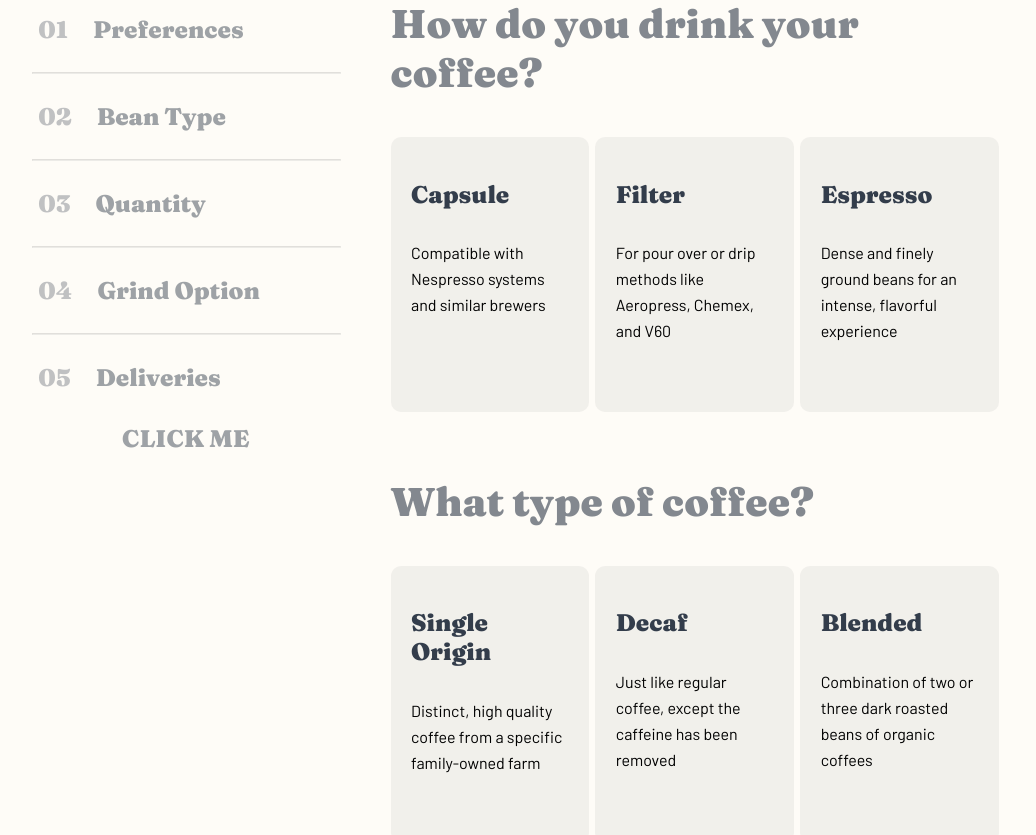
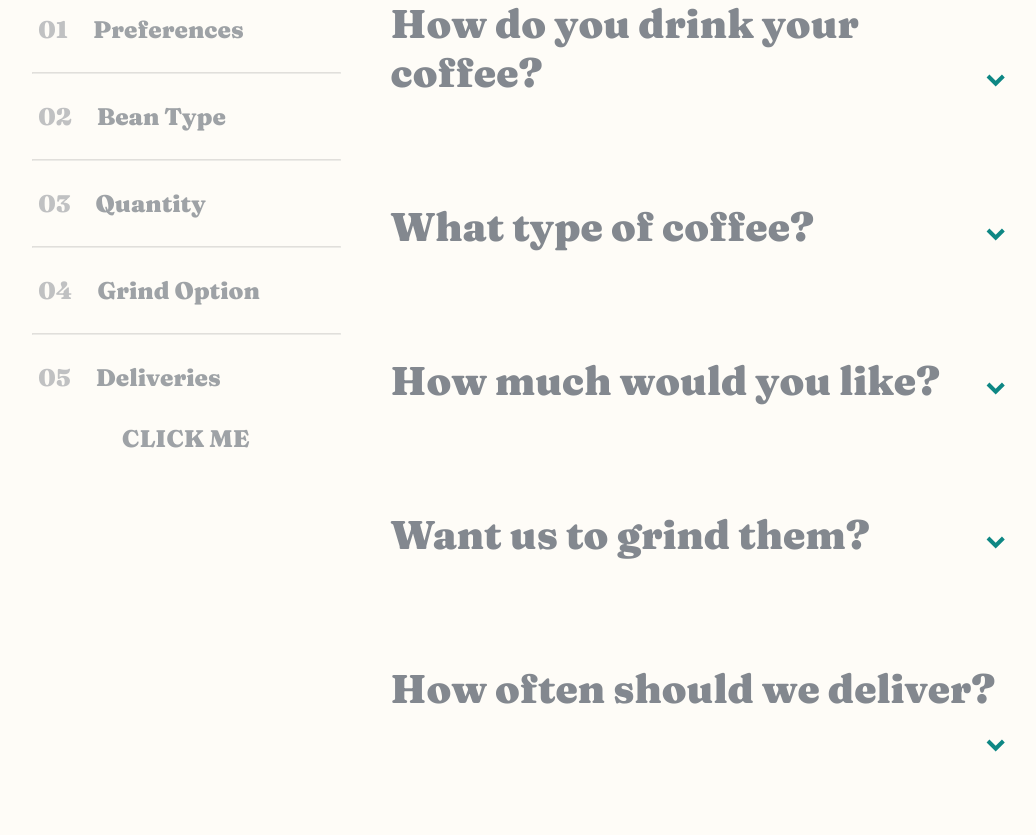
Before and after one commit to Luktoria/Coffeeroasters-app, a React (Create React App) app: page /Coffeeroasters-app/createplan in a window 1280 px wide. Shown: the part 1460-2295 px from the top of the page, without its empty margins (147-1183 px from the left). Built offline with nearby package versions, Linux system fonts and the light colour scheme.

Commit message:
Continued working on splitting up CreatePlan

```diff
--- a/src/Components/CreatePlan/CreatePlan.jsx
+++ b/src/Components/CreatePlan/CreatePlan.jsx
@@ -2,49 +2,20 @@ import { useState } from 'react';
 import CreateSteps from '../CreateSteps';
 import CreateBanner from './CreateBanner';
 import CoffeeButton from './CoffeeButton';
-import OrderOption from './OrderOption';
-import OrderQuestion from './OrderQuestion';
-import OrderSummary from './OrderSummary';
-import { PREFERENCES } from '../../data';
-import { BEANTYPE } from '../../data';
-import { AMOUNTS } from '../../data';
-import { GRINDTYPES } from '../../data';
-import { DELIVERYTIMES } from '../../data';
+import Preferences from './Preferences';
+
 
 // import Dialog from './Dialog';
 
 
 export default function CreatePlan() {
   const [selectedOption, setSelectedOption] = useState(false);
-  const [selectCoffee, setSelectCoffee] = useState("_____");
-  const [selectType, setSelectedType] = useState("_____");
-  const [selectAmount, setSelectedAmount] = useState("_____");
-  const [selectGrind, setSelectedGrind] = useState("_____");
-  const [selectDelivery, setSelectedDelivery] = useState("_____");
+
 
   function handleButtons() {
     setSelectedOption(!selectedOption);
   }
 
-  function handleOrderClick(clickedItem) {
-    setSelectCoffee(clickedItem);
-  }
-
-  function handleType(clickedItem) {
-    setSelectedType(clickedItem);
-  }
-
-  function handleAmount(clickedItem){
-    setSelectedAmount(clickedItem);
-  }
-
-  function handleGrind(clickedItem){
-    setSelectedGrind(clickedItem);
-  }
-
-  function handleDelivery(clickedItem){
-    setSelectedDelivery(clickedItem)
-  }
 
 
   return (
@@ -62,60 +33,7 @@ export default function CreatePlan() {
         <button onClick={handleButtons}>CLICK ME</button>
       </div>
 
-      <div className="preferences">
-
-
-        <div className="options">
-          <OrderQuestion order="How do you drink your coffee?" />
-          {PREFERENCES.map((preference) => {
-            return (<OrderOption key={preference.id} {...preference} onOrderClick={handleOrderClick} />)
-          })}
-        </div>
-
-
-
-        <div className="options">
-          <OrderQuestion order="What type of coffee?" />
-          {BEANTYPE.map((preference) => {
-            return (<OrderOption key={preference.id} {...preference} onOrderClick={handleType} />)
-          })}
-        </div>
-
-
-
-        <div className="options">
-          <OrderQuestion order="How much would you like?" />
-          {AMOUNTS.map((preference) => {
-             return (<OrderOption key={preference.id} {...preference} onOrderClick={handleAmount} />)
-          })}
-        </div>
-
-
-        <div className="options">
-        <OrderQuestion order="Want us to grind them?" />
-        {GRINDTYPES.map((preference) => {
-            return (<OrderOption key={preference.id} {...preference} onOrderClick={handleGrind} />)
-        })}
-        </div>
-
-
-        <div className="options">
-        <OrderQuestion order="How often should we deliver?" />
-        {DELIVERYTIMES.map((preference) => {
-           return (<OrderOption key={preference.id} {...preference} onOrderClick={handleDelivery} />)
-        })}
-        </div>
-
-      </div>
-
-      <OrderSummary
-      coffee={selectCoffee}
-      type={selectType}
-      amount={selectAmount}
-      grind={selectGrind}
-      delivery={selectDelivery}
-      />
-
+      <Preferences />
 
 
     </>
--- a/src/Components/CreatePlan/OrderQuestion.jsx
+++ b/src/Components/CreatePlan/OrderQuestion.jsx
@@ -1,7 +1,20 @@
-export default function OrderQuestion({order}){
+import arrowImg from '../../imgs/assets/plan/desktop/icon-arrow.svg';
+
+export default function OrderQuestion({order, showOptions, showArrow}){
   return(
-    <div className='question-one'>
-    <h2>{order}</h2>
+    <div className='question-one'
+
+     onClick={showOptions}
+
+     >
+    <h2>{order}
+    { showArrow ?
+      <span><img src={arrowImg} alt="arrow-up" className="up-arrow" /></span>
+      :
+      <span><img src={arrowImg} alt="arrow-down" /></span>
+    }
+
+    </h2>
     </div>
   )
 }
--- /dev/null
+++ b/src/Components/CreatePlan/Preferences.jsx
@@ -0,0 +1,165 @@
+import { useState } from 'react';
+
+import OrderOption from './OrderOption';
+import OrderQuestion from './OrderQuestion';
+import OrderSummary from './OrderSummary';
+import { PREFERENCES } from '../../data';
+import { BEANTYPE } from '../../data';
+import { AMOUNTS } from '../../data';
+import { GRINDTYPES } from '../../data';
+import { DELIVERYTIMES } from '../../data';
+
+
+export default function Preferences(){
+    //States for showing or hiding the three options
+  const [showCoffee, setShowCoffee] = useState(false);
+  const [showBean, setShowBean] = useState(false);
+  const [showAmount, setShowAmount] = useState(false);
+  const [showGrind, setShowGrind] = useState(false);
+  const [showDelivery, setShowDelivery] = useState(false);
+
+  //States for setting the coffee types
+  const [coffee, setCoffee] = useState("_____");
+  const [bean, setBean] = useState("_____");
+  const [amount, setAmount] = useState("_____");
+  const [grind, setGrind] = useState("_____");
+  const [delivery, setDelivery] = useState("_____");
+
+  // ------- Click on questions to show/hide element --------------------------
+  function handleCoffee() {
+    setShowCoffee(!showCoffee);
+  }
+
+  function handleBean() {
+    setShowBean(!showBean);
+  }
+
+  function handleAmount() {
+    setShowAmount(!showAmount);
+  }
+
+  function handleGrind() {
+    setShowGrind(!showGrind);
+  }
+
+  function handleDelivery() {
+    setShowDelivery(!showDelivery)
+  }
+
+// ------- Select types functions--------------------------
+
+  function selectType(clickedItem) {
+    //capsule, filter, espresso
+    setCoffee(clickedItem);
+  }
+
+  function selectBean(clickedItem) {
+    //single origin, decaf, blended
+    setBean(clickedItem);
+  }
+
+  function selectAmount(clickedItem) {
+    //250g, 500g, 1000g
+    setAmount(clickedItem);
+  }
+
+  function selectGrind(clickedItem) {
+    // wholebean, filter, cafetiére
+    setGrind(clickedItem);
+  }
+
+  function selectDelivery(clickedItem) {
+    // weekly, 2weekly, monthly
+    setDelivery(clickedItem)
+  }
+
+  return (
+        <>
+          <div className="preferences">
+
+
+        <div className="options">
+          <OrderQuestion order="How do you drink your coffee?"
+            showOptions={handleCoffee}
+            showArrow={showCoffee} />
+          {showCoffee ?
+            <>
+              {PREFERENCES.map((preference) => {
+                return (<OrderOption key={preference.id} {...preference} onOrderClick={selectType} />)
+              })}
+            </> : ''}
+        </div>
+
+
+
+        <div className="options">
+          <OrderQuestion order="What type of coffee?"
+            showOptions={handleBean}
+            showArrow={showBean} />
+          {showBean ?
+            <>
+              {BEANTYPE.map((preference) => {
+                return (<OrderOption key={preference.id} {...preference} onOrderClick={selectBean} />)
+              })}
+            </> : ''}
+        </div>
+
+
+
+        <div className="options">
+          <OrderQuestion order="How much would you like?"
+            showOptions={handleAmount}
+            showArrow={showAmount}
+          />
+          {showAmount ?
+            <>
+              {AMOUNTS.map((preference) => {
+                return (<OrderOption key={preference.id} {...preference} onOrderClick={selectAmount} />)
+              })}
+            </> : ''}
+        </div>
+
+
+        <div className="options">
+          <OrderQuestion order="Want us to grind them?"
+            showOptions={handleGrind}
+            showArrow={showGrind}
+          />
+
+          {showGrind ?
+
+            <>{GRINDTYPES.map((preference) => {
+              return (<OrderOption key={preference.id} {...preference} onOrderClick={selectGrind} />)
+            })} </>
+            : ''}
+
+        </div>
+
+
+        <div className="options">
+          <OrderQuestion order="How often should we deliver?"
+            showOptions={handleDelivery}
+            showArrow={showDelivery} />
+
+          {showDelivery ?
+            <>
+              {DELIVERYTIMES.map((preference) => {
+                return (<OrderOption key={preference.id} {...preference} onOrderClick={selectDelivery} />)
+              })}
+            </> : ''}
+        </div>
+
+      </div>
+
+
+       <OrderSummary coffee={coffee}
+        type={bean}
+        amount={amount}
+        grind={grind}
+        delivery={delivery}
+      />
+      </>
+
+  )
+
+}
```
